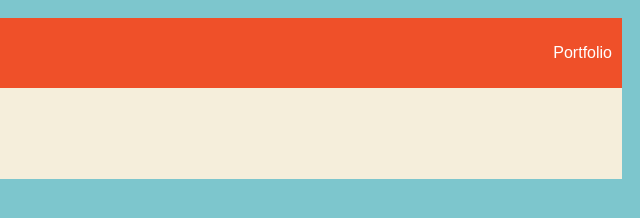
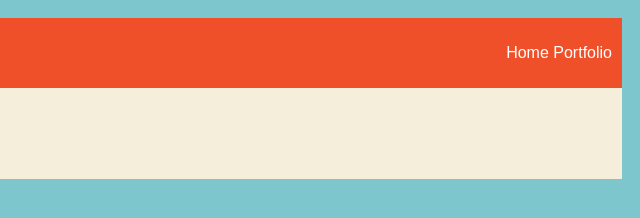
Before and after one commit to RachaelRosado123/RachaelRosado123.github.io, a plain HTML site: page portfolio.html in a window 1280 px wide. Shown: the full height of the page, 640-1280 px from the left. Drawn offline with Linux system fonts and the light colour scheme.

Commit message:
add portfolio.html file

```diff
--- a/porfolio.html
+++ b/portfolio.html
@@ -84,7 +84,7 @@
             <nav>
                 <header>Rachael's Cool Website</header>
                 <ul>
-                    <li><a href="index.html>Home</a>
+                    <li><a href="index.html">Home</a>
                     </li>
                     <li><a href="portfolio.html">Portfolio</a>
                     </li>
```
